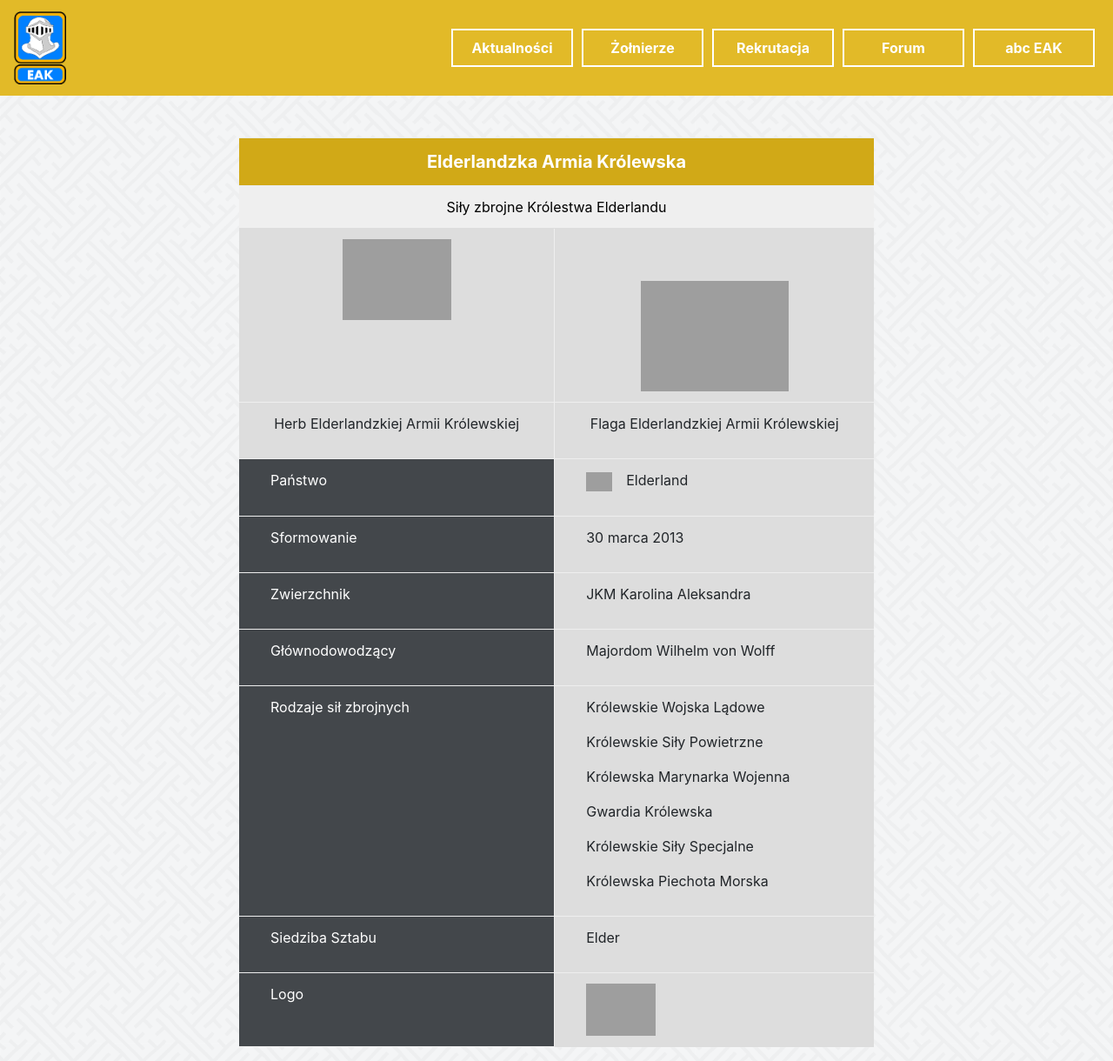
After one commit to zamknijryj/EAK-beta, a Django app: template homepage/templates/homepage/abc.html in a window 1280 px wide. The commit adds this page. Shown: the whole page at 87% size. Run offline with Django 3.2, Linux system fonts and the light colour scheme; the template is opened without the code that fills it, so the values that code supplies are empty; parts of the project's set-up code (start-up, migrations or seed data) failed here and were passed over; some libraries are stand-ins or nearby versions; grey boxes are pictures that could not be loaded.

Commit message:
EAK - abc

```diff
--- /dev/null
+++ b/homepage/templates/homepage/abc.html
@@ -0,0 +1,103 @@
+{% extends "homepage/base.html" %}
+
+{% block title %} ABC | {{ block.super }}{% endblock %}
+
+{% block content %}
+    <div class="row">
+        <div class="col-md-8 mx-auto mt-5">
+            <table class="table" style="background-color: #ddd;">
+                <tbody>
+                    <tr>
+                        <td colspan="2" style="background-color: #D1A917; color: #fff; text-align: center;">
+                            <b style="font-size: 20px;">Elderlandzka Armia Królewska</b>
+                        </td>
+                    </tr>
+                    <tr>
+                        <td colspan="2" style="background-color: #efefef; border-bottom: 1px solid #ddd; color: #000; text-align: center;">
+                            Siły zbrojne Królestwa Elderlandu
+                        </td>
+                    </tr>
+                    <tr>
+                        <td style="border-bottom: 1px solid #eee; border-right: 1px solid #eee">
+                            <img src="http://vignette3.wikia.nocookie.net/micropedia/images/8/86/EAK-god%C5%82o.png/revision/latest/scale-to-width-down/353?cb=20150827121949" class="img-fluid mx-auto d-block" width="125" alt="godło eak">
+                        </td>
+                        <td style="border-bottom: 1px solid #eee">
+                            <img src="http://vignette1.wikia.nocookie.net/micropedia/images/1/1f/EAK-flaga.png/revision/latest/scale-to-width-down/640?cb=20150827121929" class="img-fluid mx-auto d-block mt-5" width="170" alt="flaga eak">
+                        </td>
+                    </tr>
+                    <tr>
+                        <td style="border-bottom: 1px solid #eee; border-right: 1px solid #eee">
+                            <p class="text-center">Herb Elderlandzkiej Armii Królewskiej</p>
+                        </td>
+                        <td>
+                            <p class="text-center">Flaga Elderlandzkiej Armii Królewskiej</p>
+                        </td>
+                    </tr>
+                    <tr>
+                        <td style="background-color: #43474B; color:white; ;border-bottom: 1px solid #eee; border-right: 1px solid #eee">
+                            <p class="ml-4">Państwo</p>
+                        </td>
+                        <td style="border-top: 1px solid #eee;">
+                            <p class="ml-4"> <img src="http://vignette4.wikia.nocookie.net/micropedia/images/b/b1/Flaga_elderland.png/revision/latest?cb=20061125130226" class="mr-3 img-fluid" width=30 alt="">Elderland</p>
+                        </td>
+                    </tr>
+                    <tr>
+                        <td style="background-color: #43474B; color:white; ;border-bottom: 1px solid #eee; border-right: 1px solid #eee">
+                            <p class="ml-4">Sformowanie</p>
+                        </td>
+                        <td style="border-top: 1px solid #eee;">
+                            <p class="ml-4">30 marca 2013</p>
+                        </td>
+                    </tr>
+                    <tr>
+                        <td style="background-color: #43474B; color:white; ;border-bottom: 1px solid #eee; border-right: 1px solid #eee">
+                            <p class="ml-4">Zwierzchnik</p>
+                        </td>
+                        <td style="border-top: 1px solid #eee;">
+                            <p class="ml-4">JKM Karolina Aleksandra</p>
+                        </td>
+                    </tr>
+                    <tr>
+                        <td style="background-color: #43474B; color:white; ;border-bottom: 1px solid #eee; border-right: 1px solid #eee">
+                            <p class="ml-4">Głównodowodzący</p>
+                        </td>
+                        <td style="border-top: 1px solid #eee;">
+                            <p class="ml-4">Majordom Wilhelm von Wolff</p>
+                        </td>
+                    </tr>
+                    <tr>
+                        <td style="background-color: #43474B; color:white; ;border-bottom: 1px solid #eee; border-right: 1px solid #eee">
+                            <p class="ml-4">Rodzaje sił zbrojnych</p>
+                        </td>
+                        <td style="border-top: 1px solid #eee;">
+                            <p class="ml-4">Królewskie Wojska Lądowe</p>
+                            <p class="ml-4">Królewskie Siły Powietrzne</p>
+                            <p class="ml-4">Królewska Marynarka Wojenna</p>
+                            <p class="ml-4">Gwardia Królewska</p>
+                            <p class="ml-4">Królewskie Siły Specjalne</p>
+                            <p class="ml-4">Królewska Piechota Morska</p>
+                        </td>
+                    </tr>
+                    <tr>
+                        <td style="background-color: #43474B; color:white; ;border-bottom: 1px solid #eee; border-right: 1px solid #eee">
+                            <p class="ml-4">Siedziba Sztabu</p>
+                        </td>
+                        <td style="border-top: 1px solid #eee;">
+                            <p class="ml-4">Elder</p>
+                        </td>
+                    </tr>
+                    <tr>
+                        <td style="background-color: #43474B; color:white; ;border-bottom: 1px solid #eee; border-right: 1px solid #eee">
+                            <p class="ml-4">Logo</p>
+                        </td>
+                        <td style="border-top: 1px solid #eee;">
+                            <img src="http://vignette4.wikia.nocookie.net/micropedia/images/e/e5/Logo_EAK.png/revision/latest/scale-to-width-down/342?cb=20150827141558" width="80" class="img-fluid ml-4" alt="">
+                        </td>
+                    </tr>
+
+                </tbody>
+
+            </table>
+        </div>
+    </div>
+{% endblock %}
--- a/homepage/templates/homepage/base.html
+++ b/homepage/templates/homepage/base.html
@@ -39,7 +39,7 @@
                 <a class="nav-link eak-link hvr-sweep-to-right" href="http://dreamland.net.pl/forum/viewforum.php?f=466">Forum</a>
             </li>
             <li class="nav-item">
-                <a class="nav-link eak-link eak-abc hvr-sweep-to-right" href="#">abc EAK</a>
+                <a class="nav-link eak-link eak-abc hvr-sweep-to-right" href="{% url 'abc-eak' %}">abc EAK</a>
             </li>
         </ul>
     </div>
--- a/homepage/urls.py
+++ b/homepage/urls.py
@@ -1,8 +1,13 @@
 from django.contrib.auth.urls import url
-from . import views
+from .views import (
+    Homepage,
+    RejstrZolnierzy,
+    AbcEak
+)
 
 urlpatterns = [
-    url(r'^$', views.homepage, name='homepage'),
-    url(r'^rejestr-zolnierzy', views.rejestr_zolnierzy, name='rejestr-zolnierzy'),
+    url(r'^$', Homepage.as_view(), name='homepage'),
+    url(r'^rejestr-zolnierzy/$', RejstrZolnierzy.as_view(), name='rejestr-zolnierzy'),
+    url(r'^abc/$', AbcEak.as_view(), name='abc-eak')
 
 ]
```
Also changed, not shown: homepage/templates/homepage/rekrutacja.html (added, +45 -0 lines), homepage/views.py (+10 -4 lines).
